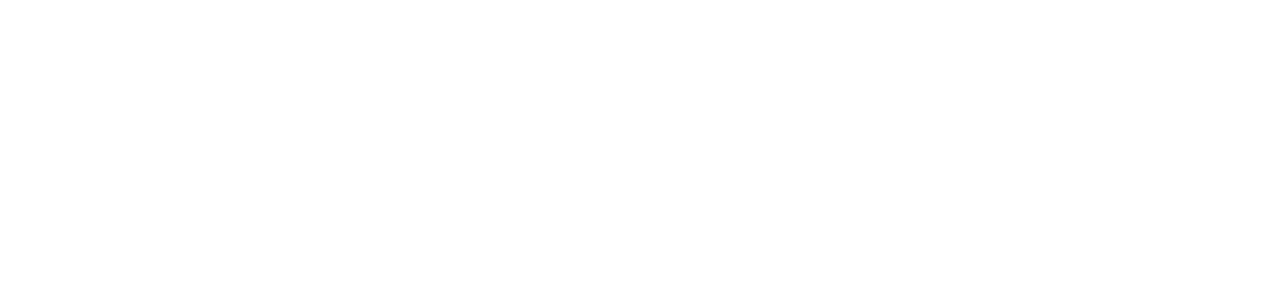
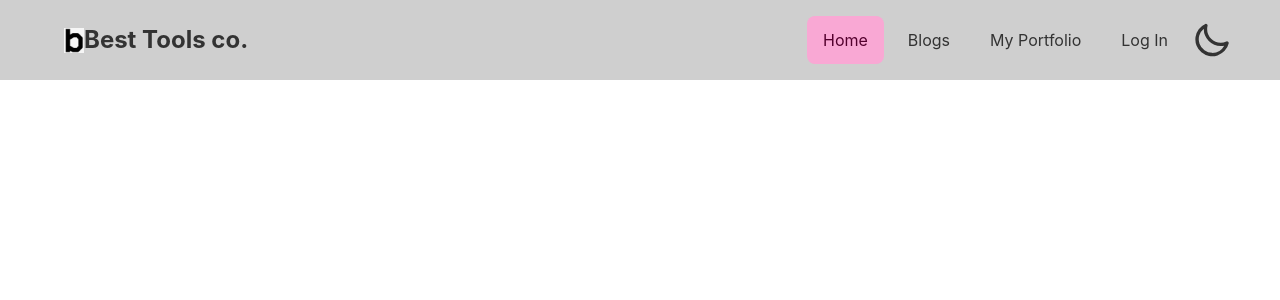
Before and after one commit to SumiAkter2/best-tools-client, a React (Create React App) app: page / in a window 1280 px wide. Shown: the top 300 px of the page. Built offline with nearby package versions, Linux system fonts and the light colour scheme; no server answers.

Commit message:
added navbar and taost

```diff
--- a/src/App.js
+++ b/src/App.js
@@ -30,7 +30,7 @@
   const [admin] = useAdmin();
   return (
     <div className="App">
-      {/* <Navbar> */}
+      <Navbar>
         {/* <Routes>
           <Route path='/' element={<Home></Home>}></Route>
           <Route path='blogs' element={<Blogs></Blogs>}></Route>
@@ -59,9 +59,9 @@
           <Route path='summary' element={<Summary />}></Route>
           <Route path='*' element={<NotFound />}></Route>
         </Routes>
-        <Footer></Footer>
+        <Footer></Footer>*/}
       </Navbar>
-      <ToastContainer></ToastContainer> */}
+      <ToastContainer></ToastContainer>
     </div>
   );
 }
```
